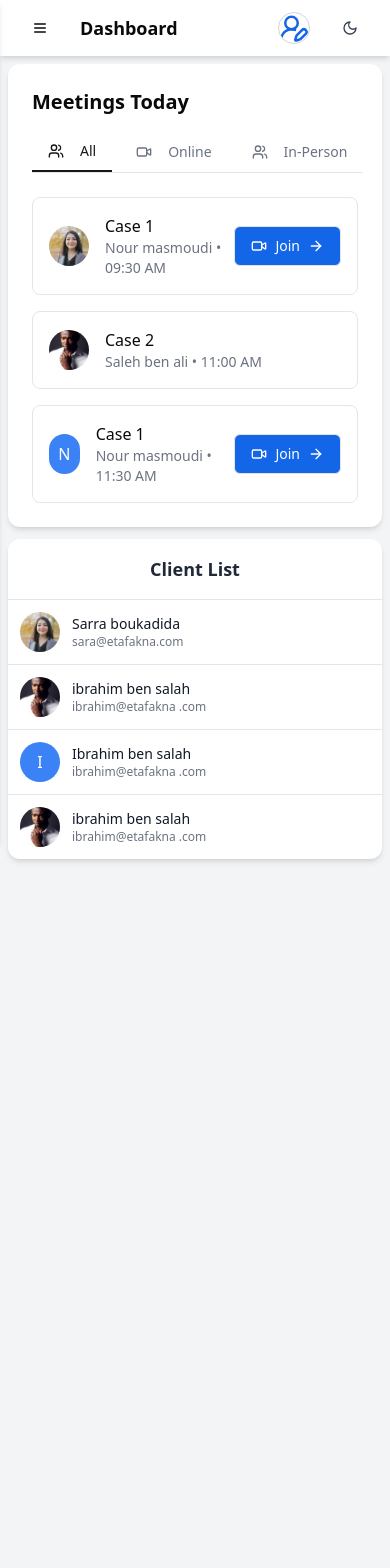
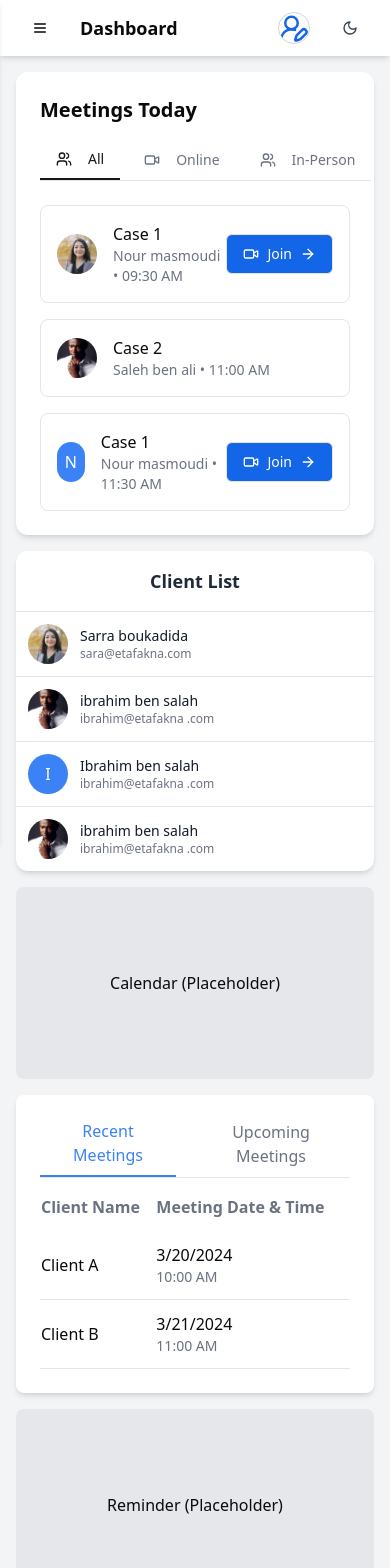
Before and after one commit to OnsChebi/E-tafakna, a Next.js app in the folder frontend/: page / in a window 390 px wide. Shown: the top 1568 px of the page. Before the commit the page ends 867 px from the top, so only its background shows below. Built offline with nearby package versions, Linux system fonts and the light colour scheme.

Commit message:
recent/upcoming meeting

```diff
--- a/frontend/package.json
+++ b/frontend/package.json
@@ -18,6 +18,7 @@
     "lucide-react": "^0.475.0",
     "next": "15.1.6",
     "react": "^19.0.0",
+    "react-datepicker": "^8.0.0",
     "react-dom": "^19.0.0",
     "react-icons": "^5.4.0",
     "tailwind-merge": "^3.0.1",
--- a/frontend/src/app/components/ClientList.tsx
+++ b/frontend/src/app/components/ClientList.tsx
@@ -37,7 +37,7 @@ const ClientList = () => {
   ];
 
   return (
-    <div className="bg-white dark:bg-gray-900 rounded-xl shadow-md w-full md:max-w-md lg:w-72 min-h-[176px]">
+    <div className="bg-white dark:bg-gray-900 rounded-xl shadow-md w-full md:max-w-md lg:w-[300px] min-h-[176px]">
       {/* Card Header */}
       <div className="p-4 md:p-4  border-b dark:border-gray-700">
         <h3 className="text-lg md:text-xl font-semibold text-gray-800 dark:text-white text-center">
--- a/frontend/src/app/components/Layout.tsx
+++ b/frontend/src/app/components/Layout.tsx
@@ -1,5 +1,4 @@
-// app/layout.tsx (root layout)
-"use client";
+"use client";//directive to use hooks an other features
 import { useState, useEffect } from "react";
 import Navbar from "./Navbar";
 import Sidebar from "./sideBar";
--- /dev/null
+++ b/frontend/src/app/components/MeetingsCard.tsx
@@ -0,0 +1,144 @@
+"use client";
+import { useState } from "react";
+import ReschedulePopup from "./ReschedulePopup";
+
+// the Meeting type
+type Meeting = {
+  id: string;
+  client: string;
+  date: string;
+  time: string;
+  type: "recent" | "upcoming";
+};
+
+//  props for this component
+type MeetingsCardProps = {
+  recentMeetings: Meeting[];
+  upcomingMeetings: Meeting[];
+};
+
+const MeetingsCard = ({ recentMeetings, upcomingMeetings }: MeetingsCardProps) => {
+  // State for active tab (recent or upcoming)
+  const [activeTab, setActiveTab] = useState<"recent" | "upcoming">("recent");
+
+  // State for the selected meeting to reschedule
+  const [selectedMeeting, setSelectedMeeting] = useState<Meeting | null>(null);
+
+  // State to control the visibility of the reschedule popup
+  const [showReschedule, setShowReschedule] = useState(false);
+
+  // Function for the reschedule button click
+  const handleReschedule = (meeting: Meeting) => {
+    setSelectedMeeting(meeting);
+    setShowReschedule(true);
+  };
+
+  return (
+    <div className="bg-white dark:bg-gray-800 rounded-lg shadow-md p-6">
+      {/* Tabs for Recent and Upcoming Meetings */}
+      <div className="flex gap-4 border-b dark:border-gray-700 mb-4">
+        <button
+          onClick={() => setActiveTab("recent")}
+          className={`pb-2 px-4 ${
+            activeTab === "recent"
+              ? "border-b-2 border-blue-500 text-blue-500"
+              : "text-gray-500 hover:text-gray-700 dark:hover:text-gray-300"
+          }`}
+        >
+          Recent Meetings
+        </button>
+        <button
+          onClick={() => setActiveTab("upcoming")}
+          className={`pb-2 px-4 ${
+            activeTab === "upcoming"
+              ? "border-b-2 border-blue-500 text-blue-500"
+              : "text-gray-500 hover:text-gray-700 dark:hover:text-gray-300"
+          }`}
+        >
+          Upcoming Meetings
+        </button>
+      </div>
+
+      {/* Tables for Recent and Upcoming Meetings */}
+      {activeTab === "recent" ? (
+        // Recent Meetings Table
+        <div className="overflow-x-auto">
+          <table className="w-full">
+            <thead>
+              <tr className="text-left text-gray-500 dark:text-gray-400">
+                <th className="pb-3 ">Client Name</th>
+                <th className="pb-3">Meeting Date & Time</th>
+              </tr>
+            </thead>
+            <tbody>
+              {recentMeetings.map((meeting) => (
+                <tr key={meeting.id} className="border-b dark:border-gray-700">
+                  <td className="py-3 ">{meeting.client}</td>
+                  <td className="py-3">
+                    <div className="flex flex-col ">
+                      <span>{new Date(meeting.date).toLocaleDateString()}</span>
+                      <span className="text-sm text-gray-500 dark:text-gray-400">
+                        {meeting.time}
+                      </span>
+                    </div>
+                  </td>
+                </tr>
+              ))}
+            </tbody>
+          </table>
+        </div>
+      ) : (
+        // Upcoming Meetings Table
+        <div className="overflow-x-auto">
+          <table className="w-full">
+            <thead>
+              <tr className="text-left text-gray-500 dark:text-gray-400">
+                <th className="pb-3">Client Name</th>
+                <th className="pb-3">Meeting Date & Time</th>
+                <th className="pb-3">Actions</th>
+              </tr>
+            </thead>
+            <tbody>
+              {upcomingMeetings.map((meeting) => (
+                <tr key={meeting.id} className="border-b dark:border-gray-700">
+                  <td className="py-3">{meeting.client}</td>
+                  <td className="py-3">
+                    <div className="flex flex-col">
+                      <span>{new Date(meeting.date).toLocaleDateString()}</span>
+                      <span className="text-sm text-gray-500 dark:text-gray-400">
+                        {meeting.time}
+                      </span>
+                    </div>
+                  </td>
+                  <td className="py-3">
+                    <button
+                      onClick={() => handleReschedule(meeting)}
+                      className="px-3 py-1 bg-blue-100 text-blue-600 rounded-md hover:bg-blue-200 dark:bg-blue-900/30 dark:text-blue-400"
+                    >
+                      Reschedule
+                    </button>
+                  </td>
+                </tr>
+              ))}
+            </tbody>
+          </table>
+        </div>
+      )}
+
+      {/* Reschedule Popup */}
+      {showReschedule && selectedMeeting && (
+        <ReschedulePopup
+          meeting={selectedMeeting}
+          onClose={() => setShowReschedule(false)}
+          onConfirm={(newDate) => {
+            //  reschedule logic
+            //console.log("Rescheduled to:", newDate);
+            setShowReschedule(false);
+          }}
+        />
+      )}
+    </div>
+  );
+};
+
+export default MeetingsCard;
--- /dev/null
+++ b/frontend/src/app/components/ReschedulePopup.tsx
@@ -0,0 +1,61 @@
+"use client";
+import { useState } from 'react';
+import DatePicker from 'react-datepicker';
+import 'react-datepicker/dist/react-datepicker.css';
+
+type ReschedulePopupProps = {
+  meeting: {
+    id: string;
+    date: string;
+  };
+  onClose: () => void;
+  onConfirm: (newDate: Date) => void;
+};
+
+const ReschedulePopup = ({ meeting, onClose, onConfirm }: ReschedulePopupProps) => {
+  const [selectedDate, setSelectedDate] = useState(new Date(meeting.date));
+
+  const handleDateChange = (date: Date | null) => {
+    if (date) {
+      setSelectedDate(date);
+    }
+  };
+
+  return (
+    <div className="fixed inset-0 bg-black bg-opacity-50 flex items-center justify-center">
+      <div className="bg-white dark:bg-gray-800 rounded-lg p-6 w-full max-w-md">
+        <h3 className="text-lg font-semibold mb-4 dark:text-white">Reschedule Meeting</h3>
+
+        <div className="mb-4">
+          <label className="block text-sm font-medium mb-2 dark:text-gray-300">
+            Select New Date & Time
+          </label>
+          <DatePicker
+            selected={selectedDate}
+            onChange={handleDateChange}
+            showTimeSelect
+            dateFormat="Pp"
+            className="w-full p-2 border rounded-md dark:bg-gray-700 dark:border-gray-600 dark:text-white"
+          />
+        </div>
+
+        <div className="flex justify-end gap-3">
+          <button
+            onClick={onClose}
+            className="px-4 py-2 text-gray-600 hover:bg-gray-100 rounded-md dark:text-gray-300 dark:hover:bg-gray-700"
+          >
+            Cancel
+          </button>
+          <button
+            onClick={() => onConfirm(selectedDate)}
+            className="px-4 py-2 bg-blue-500 text-white rounded-md hover:bg-blue-600"
+          >
+            Confirm
+          </button>
+        </div>
+      </div>
+    </div>
+  );
+};
+
+export default ReschedulePopup;
--- a/frontend/src/app/pages/MeetsDashboard.tsx
+++ b/frontend/src/app/pages/MeetsDashboard.tsx
@@ -1,20 +1,50 @@
-"use client"
+"use client";
 import ClientList from "../components/ClientList";
+import MeetingsCard from "../components/MeetingsCard";
 import MeetingsToday from "../components/MeetingsToday";
-
 
 export default function MeetsDashboard() {
   return (
-    <main className="p-2 grid grid-cols-1 lg:grid-cols-2 gap-3">
-      {/* First Row */}
-      <div className="md:col-span-1">
-        <MeetingsToday />
-      </div>
-      <div className="md:col-span-1">
-        <ClientList />
+    <main className="p-4 min-h-screen">
+      {/* First Row - Responsive Grid */}
+      <div className="grid grid-cols-1 md:grid-cols-2 lg:grid-cols-4 gap-4">
+        {/* MeetingsToday - Full width on mobile, half on medium, 2/4 on large */}
+        <div className="md:col-span-2">
+          <MeetingsToday />
+        </div>
+
+        {/* ClientList - Full width on mobile, 1/4 on large */}
+        <div className="lg:col-span-1">
+          <ClientList />
+        </div>
+
+        {/* Calendar - Placeholder */}
+        <div className="lg:col-span-1 bg-gray-200 dark:bg-gray-700 rounded-lg h-48 flex items-center justify-center">
+          Calendar (Placeholder)
+        </div>
       </div>
 
+      {/* Second Row - Responsive Grid */}
+      <div className="grid grid-cols-1 md:grid-cols-3 lg:grid-cols-4 mt-4 gap-4">
+        {/* MeetingsCard - Full width on mobile, 3/4 on larger screens */}
+        <div className="md:col-span-2 lg:col-span-3">
+          <MeetingsCard
+            recentMeetings={[
+              { id: "1", client: "Client A", date: "2024-03-20", time: "10:00 AM", type: "recent" },
+              { id: "2", client: "Client B", date: "2024-03-21", time: "11:00 AM", type: "recent" },
+            ]}
+            upcomingMeetings={[
+              { id: "3", client: "Client C", date: "2024-03-25", time: "12:00 PM", type: "upcoming" },
+              { id: "4", client: "Client D", date: "2024-03-26", time: "1:00 PM", type: "upcoming" },
+            ]}
+          />
+        </div>
 
+        {/* Reminder - Placeholder */}
+        <div className="bg-gray-200 dark:bg-gray-700 rounded-lg h-48 flex items-center justify-center">
+          Reminder (Placeholder)
+        </div>
+      </div>
     </main>
   );
 }
```
Also changed, not shown: 1 other file (tests, documents, lock files or other folders).
